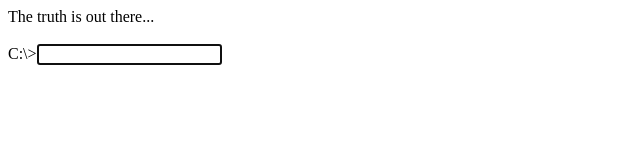
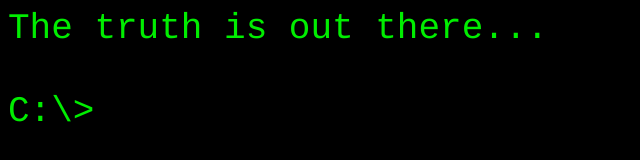
Before and after one commit to seadowg/scully, a plain HTML site: page public/index.html in a window 1280 px wide. Shown: the whole page, without its empty margins (0-640 px from the left). Drawn offline with Linux system fonts and the light colour scheme.

Commit message:
Style home page

```diff
--- a/public/index.html
+++ b/public/index.html
@@ -1,9 +1,10 @@
 <html>
 	<head>
 		<title>Skully</title>
+    <link href="master.css" rel="stylesheet" type="text/css">
     <script type="text/javascript">
       window.onload = function () {
-        document.getElementById('episode_name').focus()
+        document.getElementById('episode_input').focus();
       }
     </script>
 	</head>
@@ -12,7 +13,7 @@
     <br>
     <br>
 		<form action="/episodes/search" method="get" >
-			C:\><input type="text" name="name" id="episode_name" autocomplete="off">
+			C:\>  <input type="text" name="name" id="episode_input"class="episode_input" autocomplete="off">
 		</form>
 	</body>
 </html>
--- /dev/null
+++ b/public/master.css
@@ -0,0 +1,16 @@
+* {
+  background-color: black;
+  color: #00EE00;
+  font-size: 36px;
+  font-family: Courier;
+}
+
+
+input {
+  border: 0px;
+}
+
+input:focus {
+  outline: none;
+  border: 0px;
+}
```
